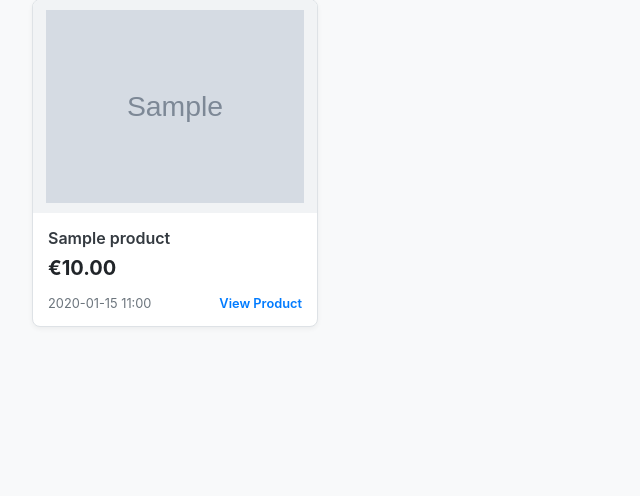
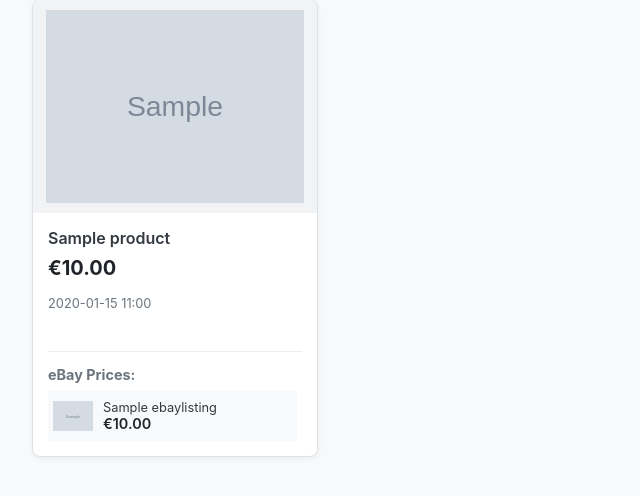
Before and after one commit to ni-ckk/AutoDropshipper, a Django app: page / in a window 1280 px wide. Shown: the part 121-617 px from the top of the page, without its empty margins (0-640 px from the left). Run offline with Django 5.2, Linux system fonts and the light colour scheme; tables that the repository leaves empty hold one stand-in row (values such as "Sample post"); grey boxes marked "Sample" are stand-in pictures.

Commit message:
deal_board updated to include ebay comparison

```diff
--- a/docker-compose.yml
+++ b/docker-compose.yml
@@ -31,12 +31,12 @@ services:
   # The Scraper Service
   scraper:
     build: ./scraper
+    env_file: ".env"
     environment:
       - POSTGRES_NAME=${POSTGRES_DB}
       - POSTGRES_USER=${POSTGRES_USER}
       - POSTGRES_PASSWORD=${POSTGRES_PASSWORD}
       - POSTGRES_HOST=db
-      - SCRAPE_URL=${SCRAPE_URL}
     depends_on:
       - db
 
--- a/webapp/deal_board/models.py
+++ b/webapp/deal_board/models.py
@@ -28,3 +28,19 @@ class PriceLog(models.Model):
 
     def __str__(self):
         return f"{self.product.name} - €{self.price} on {self.scraped_at.strftime('%Y-%m-%d')}"
+
+class EbayListing(models.Model):
+    """
+    stores a Ebay info of a scraped product that are similar
+    """
+    product = models.ForeignKey(Product, on_delete=models.CASCADE, related_name="ebay_listings")
+
+    title = models.CharField(max_length=255)
+    subtitle = models.CharField(max_length=255, null=True, blank=True)
+    price = models.DecimalField(max_digits=10, decimal_places=2)
+    source_url = models.URLField(max_length=1024)
+    image_url = models.URLField(max_length=1024, null=True, blank=True)
+    scraped_at = models.DateTimeField(auto_now_add=True)
+
+    def __str__(self):
+        return f"{self.title} for €{self.price}"
--- a/webapp/deal_board/templates/product_list.html
+++ b/webapp/deal_board/templates/product_list.html
@@ -1,5 +1,6 @@
 <!doctype html>
 <html lang="en">
+
 <head>
     <meta charset="utf-8">
     <meta name="viewport" content="width=device-width, initial-scale=1, shrink-to-fit=no">
@@ -49,7 +50,7 @@
 
         .product-image-container {
             width: 100%;
-            padding-top: 75%; /* 4:3 Aspect Ratio */
+            padding-top: 75%;
             position: relative;
             background-color: #f1f3f5;
         }
@@ -60,7 +61,7 @@
             left: 0;
             width: 100%;
             height: 100%;
-            object-fit: contain; /* Use 'contain' to see the whole image */
+            object-fit: contain;
             padding: 10px;
             box-sizing: border-box;
         }
@@ -69,7 +70,7 @@
             padding: 15px;
             display: flex;
             flex-direction: column;
-            flex-grow: 1; /* Allows footer to stick to bottom */
+            flex-grow: 1;
         }
 
         .product-name {
@@ -77,7 +78,16 @@
             font-weight: 600;
             color: #343a40;
             margin-bottom: 0.5em;
-            flex-grow: 1; /* Pushes price/discount down */
+            flex-grow: 1;
+        }
+
+        .product-name a {
+            color: inherit;
+            text-decoration: none;
+        }
+
+        .product-name a:hover {
+            text-decoration: underline;
         }
 
         .price-container {
@@ -103,7 +113,7 @@
         }
 
         .product-footer {
-            margin-top: auto; /* Pushes this to the bottom */
+            margin-top: auto;
             display: flex;
             justify-content: space-between;
             align-items: center;
@@ -122,9 +132,77 @@
         }
 
         .no-products {
-            grid-column: 1 / -1; /* Span all columns */
+            grid-column: 1 / -1;
             text-align: center;
             padding: 4em;
+        }
+
+        .ebay-data-section {
+            margin-top: 1em;
+        }
+
+        .ebay-data-title {
+            font-size: 0.9rem;
+            color: #6c757d;
+            margin-bottom: 0.5em;
+            border-top: 1px solid #eee;
+            padding-top: 1em;
+        }
+
+        .ebay-listing-list {
+            display: flex;
+            flex-direction: column;
+            gap: 8px;
+            max-height: 200px;
+            overflow-y: auto;
+            padding-right: 5px;
+        }
+
+        .ebay-item {
+            display: flex;
+            align-items: center;
+            gap: 10px;
+            text-decoration: none;
+            padding: 5px;
+            border-radius: 4px;
+            background-color: #f8f9fa;
+        }
+
+        .ebay-item:hover {
+            background-color: #e9ecef;
+        }
+
+        .ebay-item-image {
+            width: 40px;
+            height: 40px;
+            object-fit: contain;
+            border-radius: 4px;
+            flex-shrink: 0;
+        }
+
+        .ebay-item-info {
+            display: flex;
+            flex-direction: column;
+            overflow: hidden;
+        }
+
+        .ebay-item-title {
+            font-size: 0.8rem;
+            color: #343a40;
+            white-space: nowrap;
+            overflow: hidden;
+            text-overflow: ellipsis;
+        }
+
+        .ebay-item-price {
+            font-size: 0.9rem;
+            font-weight: 600;
+            color: #212529;
+        }
+
+        .no-ebay-listings {
+            font-size: 0.8rem;
+            color: #6c757d;
         }
     </style>
 </head>
@@ -141,19 +219,41 @@
                 <img src="{{ product.image_url }}" alt="{{ product.name }}" class="product-image">
             </div>
             <div class="product-info">
-                <div class="product-name">{{ product.name }}</div>
+                <div class="product-name">
+                    <a href="{{ product.source_url }}" target="_blank" rel="noopener noreferrer">
+                        {{ product.name }}
+                    </a>
+                </div>
                 <div class="price-container">
                     <span class="product-price">€{{ product.latest_price }}</span>
                     {% if product.discount_percentage %}
-                        <span class="product-discount">-{{ product.discount_percentage }}%</span>
+                    <span class="product-discount">-{{ product.discount_percentage }}%</span>
                     {% endif %}
                 </div>
+
                 <div class="product-footer">
                     <span>{{ product.updated_at|date:"Y-m-d H:i" }}</span>
-                    <a href="{{ product.source_url }}" target="_blank" rel="noopener noreferrer">View Product</a>
+                </div>
+
+                <div class="ebay-data-section">
+                    <h5 class="ebay-data-title">eBay Prices:</h5>
+                    <div class="ebay-listing-list">
+                        {% for listing in product.ebay_listings.all %}
+                        <a href="{{ listing.source_url }}" target="_blank" rel="noopener noreferrer" class="ebay-item">
+                            <img src="{{ listing.image_url }}" alt="{{ listing.title }}" class="ebay-item-image">
+                            <div class="ebay-item-info">
+                                <span class="ebay-item-title">{{ listing.title }}</span>
+                                <span class="ebay-item-price">€{{ listing.price }}</span>
+                            </div>
+                        </a>
+                        {% empty %}
+                        <p class="no-ebay-listings">No eBay prices found yet.</p>
+                        {% endfor %}
+                    </div>
                 </div>
             </div>
         </div>
+
         {% empty %}
         <div class="no-products">
             <h2>No active products found.</h2>
@@ -163,4 +263,5 @@
     </div>
 
 </body>
+
 </html>
--- a/webapp/deal_board/views.py
+++ b/webapp/deal_board/views.py
@@ -2,7 +2,7 @@ from django.shortcuts import render
 from .models import Product
 
 def product_list_view(request):
-    products = Product.objects.filter(is_active=True).order_by('-discount_percentage')
+    products = Product.objects.filter(is_active=True).order_by('-discount_percentage').prefetch_related('ebay_listings')
 
     context = {
         'products': products
```
Also changed, not shown: scraper/db_handler.py (+48 -2 lines), scraper/scrape_ebay.py (added, +27 -0 lines), scraper/scrape_idealo.py (+5 -7 lines), webapp/deal_board/migrations/0003_ebaylisting.py (added).
